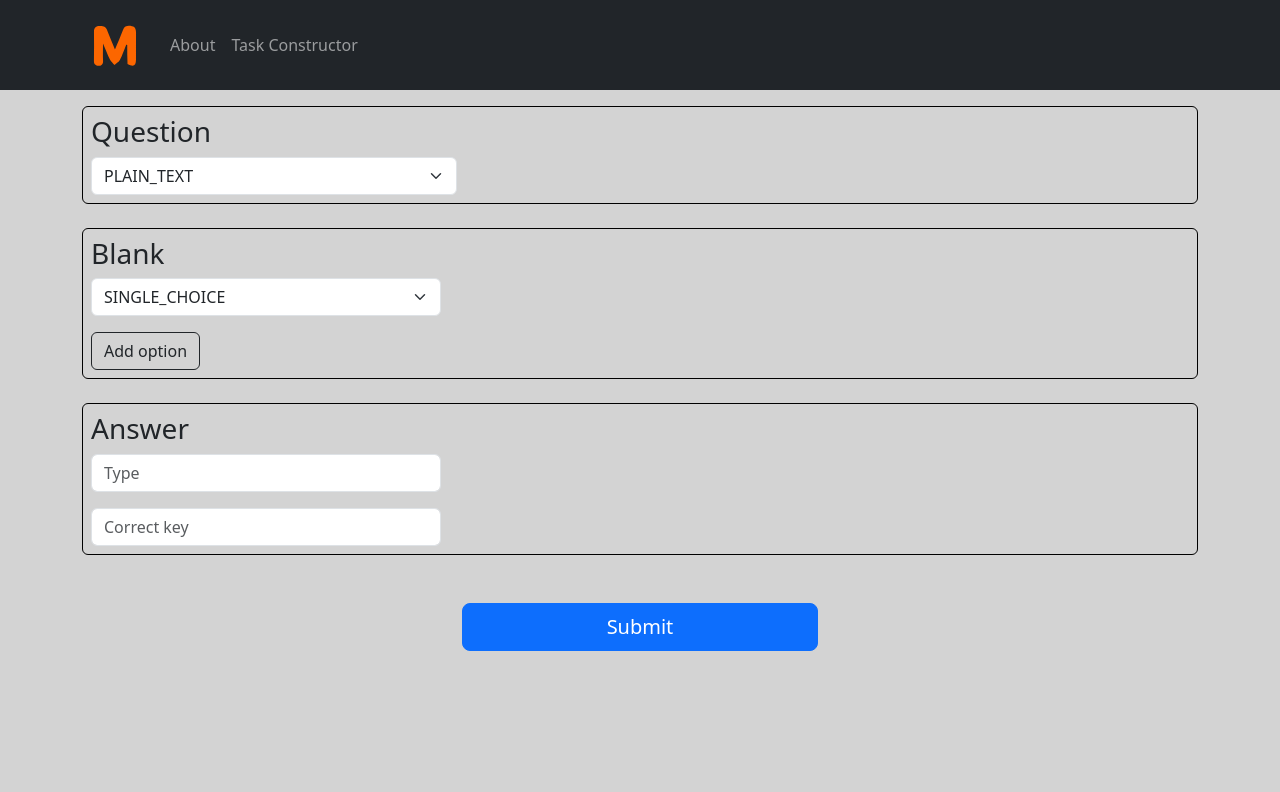
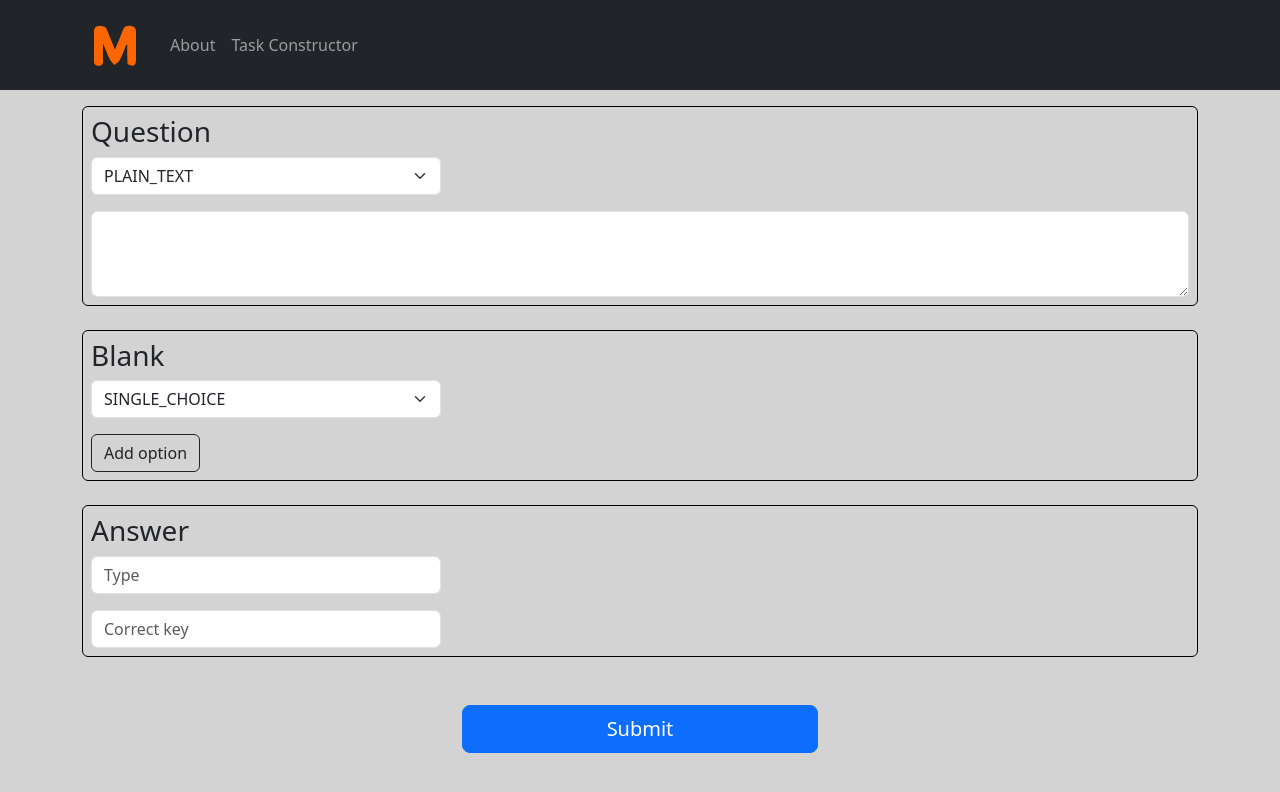
Before and after one commit to EthanIsaac2583/memes, a React (Create React App) app in the folder memed-frontend/: page /task-constructor in a window 1280 px wide. Shown: the top 792 px of the page. Built offline with nearby package versions, Linux system fonts and the light colour scheme.

Commit message:
m: added textarea

```diff
--- a/memed-frontend/src/pages/task-constructor/question-section.tsx
+++ b/memed-frontend/src/pages/task-constructor/question-section.tsx
@@ -14,13 +14,16 @@ export const QuestionSection = () => {
         <Col><h3>Question</h3></Col>
       </Row>
       <Row>
+        <Col md={4} xs={12}>
+          <Form.Select {...register('question.type')}>
+            <option value={EQuestionType.PLAIN_TEXT}>{EQuestionType.PLAIN_TEXT}</option>
+            <option value={EQuestionType.YOUTUBE_VIDEO}>{EQuestionType.YOUTUBE_VIDEO}</option>
+          </Form.Select>
+        </Col>
+      </Row>
+      <Row className="mt-3">
         <Col>
-          <Col md={4} xs={12}>
-            <Form.Select {...register('question.type')}>
-              <option value={EQuestionType.PLAIN_TEXT}>{EQuestionType.PLAIN_TEXT}</option>
-              <option value={EQuestionType.YOUTUBE_VIDEO}>{EQuestionType.YOUTUBE_VIDEO}</option>
-            </Form.Select>
-          </Col>
+          <Form.Control {...register('question.body')} as="textarea" rows={3} />
         </Col>
       </Row>
     </FormSection>
```
